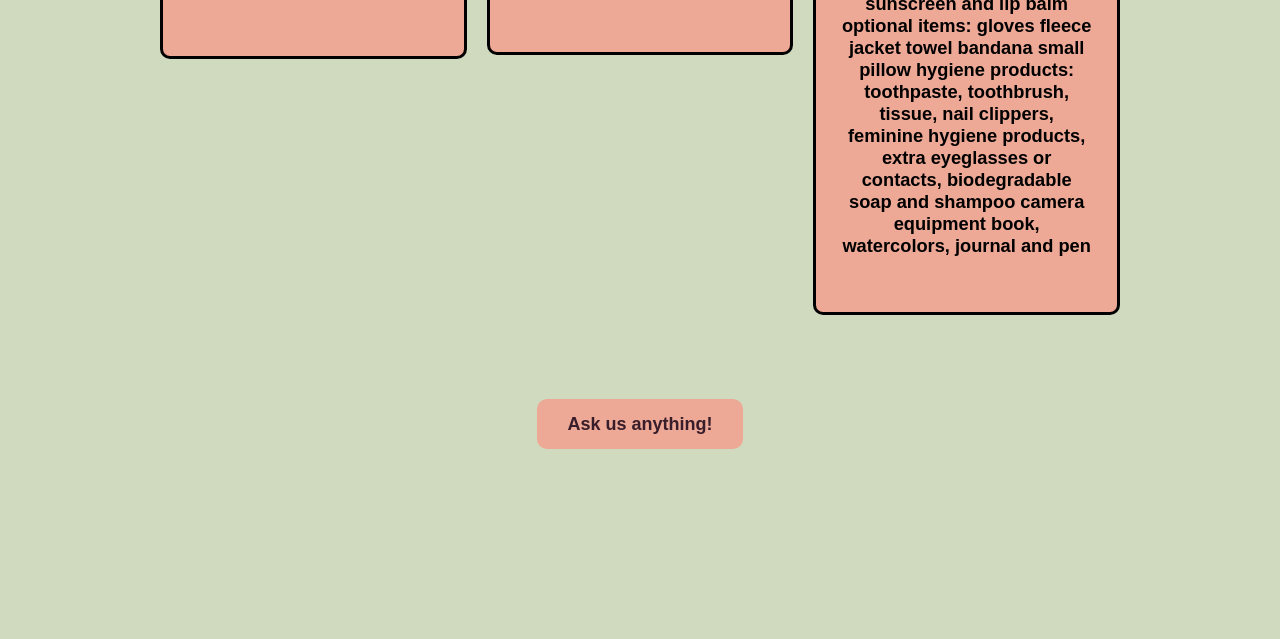
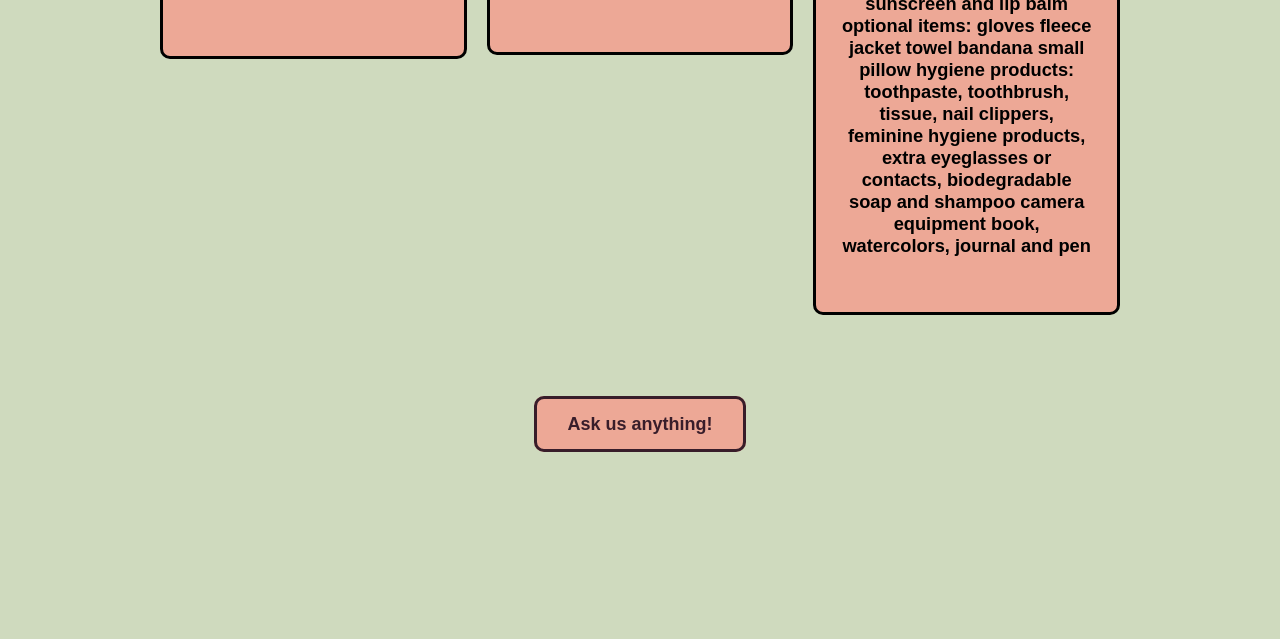
Before and after one commit to leglerisaac/WDD130, a plain HTML site: page wwr/faq.html in a window 1280 px wide. Shown: the part 2715-3354 px from the top of the page. Drawn offline with nearby package versions, Linux system fonts and the light colour scheme.

Commit message:
fixed validation

```diff
--- a/wwr/styles/style.css
+++ b/wwr/styles/style.css
@@ -223,7 +223,6 @@ footer .social img{
     margin-top: 50px;
     border-style: solid;
     border-radius: 10px;
-    border:#000000, 10px;
     margin: 0 auto;
 }
 .ask:hover{
```
